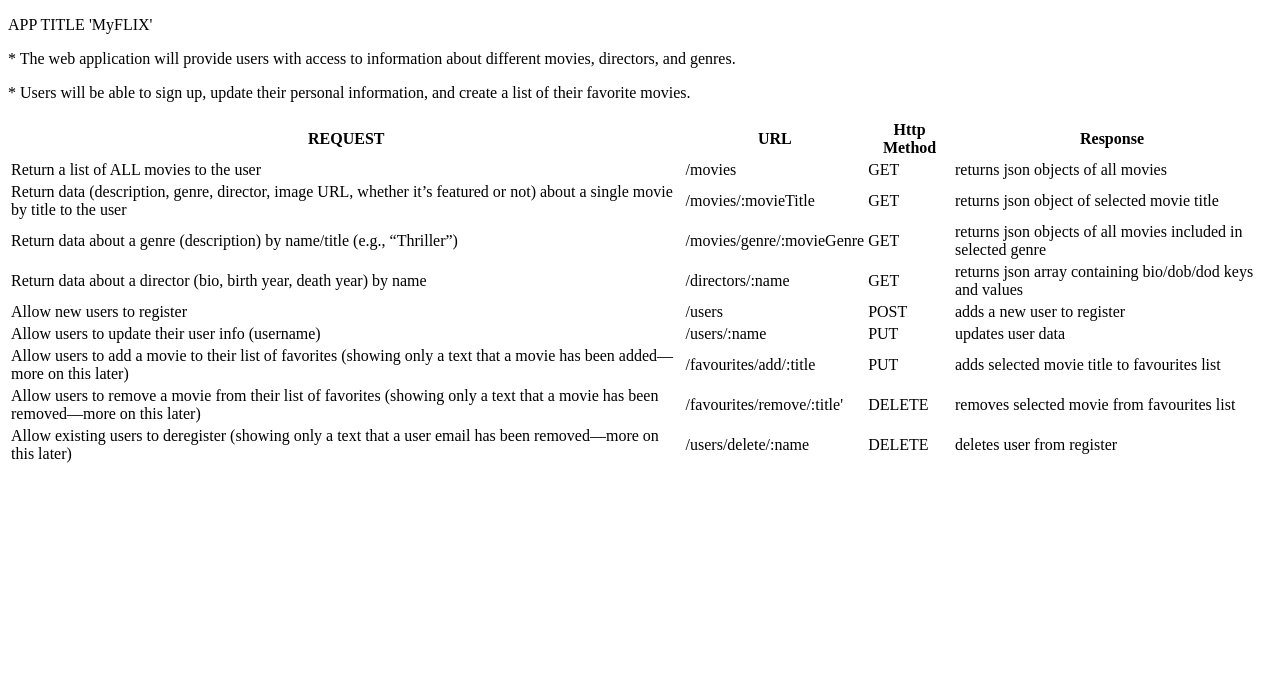
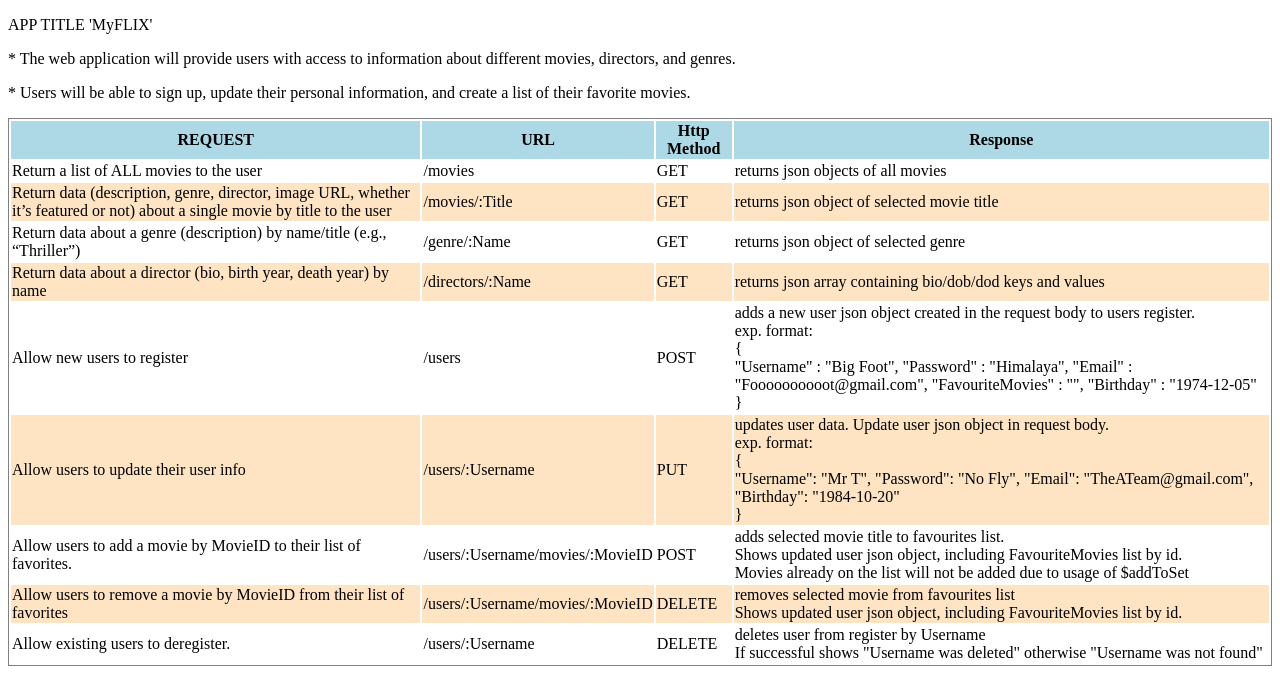
Before and after one commit to Moe2103/movie_api, a website: page public/documentation.html in a window 1280 px wide. Drawn offline with Linux system fonts and the light colour scheme.

Commit message:
Task 2.7

```diff
--- a/package.json
+++ b/package.json
@@ -11,6 +11,7 @@
   "dependencies": {
     "body-parser": "^1.19.2",
     "express": "^4.17.3",
+    "mongoose": "^6.2.8",
     "morgan": "^1.10.0"
   }
 }
--- a/public/documentation.html
+++ b/public/documentation.html
@@ -10,8 +10,9 @@
 movies, directors, and genres.</P>
 <p>* Users will be able to sign up, update their
 personal information, and create a list of their favorite movies.</p>
-<table style="width:100%">
-    <tr>
+
+<table style="width:100%" frame="box">
+    <tr style="background-color: lightblue;">
       <th>REQUEST</th>
       <th>URL</th>
       <th>Http Method</th>
@@ -23,21 +24,21 @@
       <td>GET</td>
       <td>returns json objects of all movies</td>
     </tr>
-    <tr>
+    <tr style="background-color:bisque;">
       <td>Return data (description, genre, director, image URL, whether it’s featured or not) about a single movie by title to the user</td>
-      <td>/movies/:movieTitle</td>
+      <td>/movies/:Title</td>
       <td>GET</td>
       <td>returns json object of selected movie title</td>
     </tr>
     <tr>
         <td>Return data about a genre (description) by name/title (e.g., “Thriller”)</td>
-        <td>/movies/genre/:movieGenre</td>
+        <td>/genre/:Name</td>
         <td>GET</td>
-        <td>returns json objects of all movies included in selected genre</td>
+        <td>returns json object of selected genre</td>
     </tr>
-    <tr>
+    <tr style="background-color: bisque;">
         <td>Return data about a director (bio, birth year, death year) by name</td>
-        <td>/directors/:name</td>
+        <td>/directors/:Name</td>
         <td>GET</td>
         <td>returns json array containing bio/dob/dod keys and values</td>
     </tr>
@@ -45,31 +46,55 @@
         <td>Allow new users to register</td>
         <td>/users</td>
         <td>POST</td>
-        <td>adds a new user to register</td>
+        <td>adds a new user json object created in the request body to users register.</br>
+          exp. format:</br>
+          {</br>
+          "Username" : "Big Foot",
+          "Password" : "Himalaya",
+          "Email" : "Foooooooooot@gmail.com",
+          "FavouriteMovies" : "",
+          "Birthday" : "1974-12-05"</br>
+          }
+        </td>
+      </tr>
+      <tr style="background-color: bisque;">
+        <td>Allow users to update their user info</td>
+        <td>/users/:Username</td>
+        <td>PUT</td>
+        <td>updates user data. Update user json object in request body.</br>
+          exp. format: </br>
+          {</br>
+            "Username": "Mr T",
+            "Password": "No Fly",
+            "Email": "TheATeam@gmail.com",
+            "Birthday": "1984-10-20"</br>
+          }
+        </td>
       </tr>
       <tr>
-        <td>Allow users to update their user info (username)</td>
-        <td>/users/:name</td>
-        <td>PUT</td>
-        <td>updates user data</td>
+        <td>Allow users to add a movie by MovieID to their list of favorites.</td>
+        <td>/users/:Username/movies/:MovieID</td>
+        <td>POST</td>
+        <td>adds selected movie title to favourites list.</br>
+          Shows updated user json object, including FavouriteMovies list by id.</br>
+          Movies already on the list will not be added due to usage of $addToSet
+        </td>
+      </tr>
+      <tr style="background-color: bisque;">
+        <td>Allow users to remove a movie by MovieID from their list of favorites</td>
+        <td>/users/:Username/movies/:MovieID</td>
+        <td>DELETE</td>
+        <td>removes selected movie from favourites list</br>
+          Shows updated user json object, including FavouriteMovies list by id.
+        </td>
       </tr>
       <tr>
-        <td>Allow users to add a movie to their list of favorites (showing only a text that a movie has been added—more on this later)</td>
-        <td>/favourites/add/:title</td>
-        <td>PUT</td>
-        <td>adds selected movie title to favourites list</td>
-      </tr>
-      <tr>
-        <td>Allow users to remove a movie from their list of favorites (showing only a text that a movie has been removed—more on this later)</td>
-        <td>/favourites/remove/:title'</td>
+        <td>Allow existing users to deregister.</td>
+        <td>/users/:Username</td>
         <td>DELETE</td>
-        <td>removes selected movie from favourites list</td>
-      </tr>
-      <tr>
-        <td>Allow existing users to deregister (showing only a text that a user email has been removed—more on this later)</td>
-        <td>/users/delete/:name</td>
-        <td>DELETE</td>
-        <td>deletes user from register</td>
+        <td>deletes user from register by Username</br>
+        If successful shows "Username was deleted" otherwise "Username was not found"</br>
+        </td>
       </tr>
 
   </table>
```
Also changed, not shown: 1 other file.
